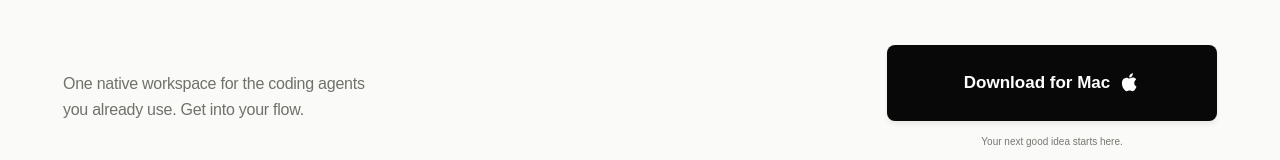
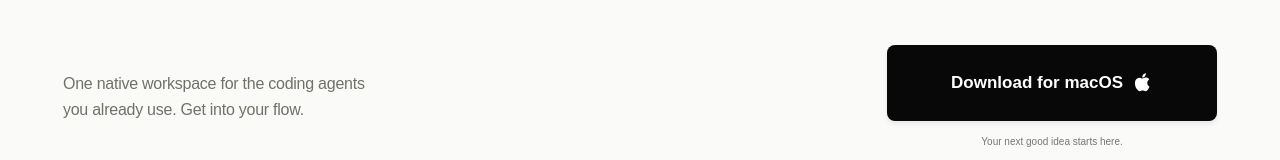
Before and after one commit to farzeenilyaszargar/Mandora, a Next.js app: page / in a window 1280 px wide. Shown: the part 494-654 px from the top of the page. Built offline with nearby package versions, Linux system fonts and the light colour scheme; a web font is replaced by a local one.

Commit message:
Use macOS in download label

```diff
--- a/app/page.tsx
+++ b/app/page.tsx
@@ -4,7 +4,7 @@ import "./contrast.css";
 
 export const metadata: Metadata = {
   title: { absolute: "Nap — Your agents. All together." },
-  description: "One native workspace for the coding agents you already use. Download Nap for Mac.",
+  description: "One native workspace for the coding agents you already use. Download Nap for macOS.",
 };
 
 const download = "https://github.com/farzeenilyaszargar/NotNap/releases/latest/download/NotNap-macos.dmg";
@@ -25,7 +25,7 @@ export default function Home() {
           <p className="nap-description">One native workspace for the coding agents you already use. Get into your flow.</p>
           <div className="nap-action">
             <a className="nap-download" href={download}>
-              <span>Download for Mac</span>
+              <span>Download for macOS</span>
               <svg viewBox="0 0 24 24" fill="currentColor" aria-hidden="true"><path d="M17.05 12.54c.02 3.22 2.83 4.3 2.86 4.31-.02.08-.45 1.54-1.48 3.05-.9 1.31-1.83 2.61-3.3 2.64-1.44.03-1.91-.85-3.57-.85-1.65 0-2.17.82-3.54.88-1.42.05-2.5-1.42-3.4-2.73-1.86-2.69-3.28-7.61-1.37-10.93.95-1.65 2.65-2.7 4.5-2.73 1.4-.03 2.73.94 3.58.94.86 0 2.47-1.16 4.16-.99.7.03 2.68.28 3.95 2.14-.1.06-2.36 1.37-2.39 4.27ZM14.34 4.35c.75-.91 1.26-2.17 1.12-3.43-1.08.04-2.39.72-3.16 1.62-.7.81-1.32 2.1-1.15 3.34 1.2.09 2.42-.61 3.19-1.53Z" /></svg>
             </a>
             <p className="nap-download-note">Your next good idea starts here.</p>
```
